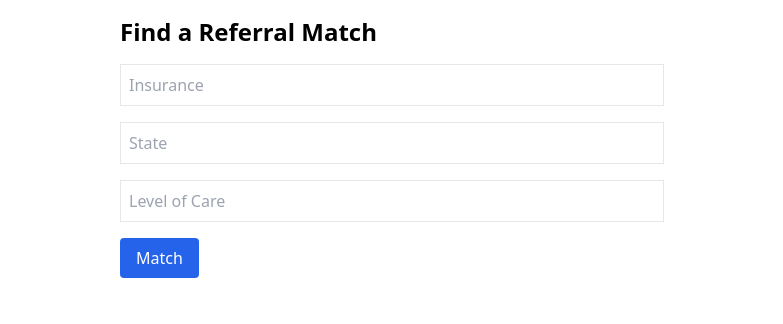
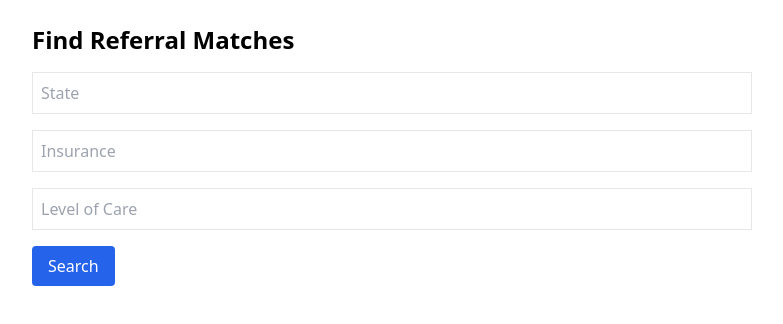
Before and after one commit to WJCorn/referouts, a React (Vite) app in the folder client/: page /match in a window 1280 px wide. Shown: the top 324 px of the page, without its empty margins (248-1031 px from the left). Built offline with nearby package versions, Linux system fonts and the light colour scheme.

Commit message:
Updates to MatchPage

```diff
--- a/client/package.json
+++ b/client/package.json
@@ -10,13 +10,13 @@
   "dependencies": {
     "react": "^18.2.0",
     "react-dom": "^18.2.0",
-    "react-router-dom": "^6.22.3"
+    "react-router-dom": "^6.30.0"
   },
   "devDependencies": {
+    "@vitejs/plugin-react": "^4.0.3",
     "autoprefixer": "^10.4.14",
     "postcss": "^8.4.21",
     "tailwindcss": "^3.3.3",
-    "vite": "^5.1.0",
-    "@vitejs/plugin-react": "^4.0.3"
+    "vite": "^5.1.0"
   }
 }
--- a/client/src/pages/App.jsx
+++ b/client/src/pages/App.jsx
@@ -1,7 +1,33 @@
+import { BrowserRouter as Router, Routes, Route, Link } from "react-router-dom";
+import MatchPage from "./MatchPage"; // Correct relative path
+
 export default function App() {
   return (
-    <div className="p-8 text-center text-xl text-gray-700">
-      <h1 className="text-3xl font-bold text-blue-600">Welcome to Referouts</h1>
+    <Router>
+      <div className="p-8 text-center text-xl text-gray-700">
+        <h1 className="text-3xl font-bold text-blue-600 mb-6">Welcome to Referouts</h1>
+
+        {/* Navigation */}
+        <nav className="space-x-4 mb-6">
+          <Link to="/" className="text-blue-500 hover:underline">Home</Link>
+          <Link to="/match" className="text-blue-500 hover:underline">Match</Link>
+        </nav>
+
+        {/* Page Routing */}
+        <Routes>
+          <Route path="/" element={<Home />} />
+          <Route path="/match" element={<MatchPage />} />
+        </Routes>
+      </div>
+    </Router>
+  );
+}
+
+// Inline Home Component
+function Home() {
+  return (
+    <div>
+      <p>This is the homepage. Use the navigation above to search referrals.</p>
     </div>
-  )
+  );
 }
--- a/client/src/pages/MatchPage.jsx
+++ b/client/src/pages/MatchPage.jsx
@@ -1,88 +1,83 @@
 import { useState } from "react";
 
 export default function MatchPage() {
-  const [form, setForm] = useState({ insurance: "", state: "", levelOfCare: "" });
+  const [form, setForm] = useState({
+    state: "",
+    insurance: "",
+    levelOfCare: "",
+  });
+
   const [results, setResults] = useState([]);
   const [loading, setLoading] = useState(false);
-  const [error, setError] = useState(null);
 
   const handleChange = (e) => {
     setForm({ ...form, [e.target.name]: e.target.value });
   };
 
-  const handleSubmit = async (e) => {
+  const handleSearch = async (e) => {
     e.preventDefault();
     setLoading(true);
     setResults([]);
-    setError(null);
-
-    const params = new URLSearchParams(form).toString();
 
     try {
-      const res = await fetch(`${import.meta.env.VITE_API_BASE_URL}/api/referrals?${params}`);
-      if (!res.ok) throw new Error("Failed to fetch referrals");
-
+      const params = new URLSearchParams(form);
+      const res = await fetch(`${import.meta.env.VITE_API_BASE_URL}/referrals?${params}`);
       const data = await res.json();
       setResults(data);
     } catch (err) {
-      setError("Could not retrieve referrals. Please try again.");
-      console.error("❌ Fetch error:", err);
+      console.error("❌ Error fetching matches:", err);
+    } finally {
+      setLoading(false);
     }
-
-    setLoading(false);
   };
+  console.log("✅ MatchPage is rendering");
 
   return (
-    <div className="max-w-xl mx-auto p-4">
-      <h1 className="text-2xl font-bold mb-4">Find a Referral Match</h1>
-
-      <form onSubmit={handleSubmit} className="space-y-4">
+    <div className="max-w-3xl mx-auto p-6">
+      <h1 className="text-2xl font-bold mb-4">Find Referral Matches</h1>
+      <form onSubmit={handleSearch} className="space-y-4">
         <input
           type="text"
-          name="insurance"
-          placeholder="Insurance"
-          value={form.insurance}
+          name="state"
+          value={form.state}
           onChange={handleChange}
+          placeholder="State"
           className="w-full border p-2"
         />
         <input
           type="text"
-          name="state"
-          placeholder="State"
-          value={form.state}
+          name="insurance"
+          value={form.insurance}
           onChange={handleChange}
+          placeholder="Insurance"
           className="w-full border p-2"
         />
         <input
           type="text"
           name="levelOfCare"
-          placeholder="Level of Care"
           value={form.levelOfCare}
           onChange={handleChange}
+          placeholder="Level of Care"
           className="w-full border p-2"
         />
         <button type="submit" className="bg-blue-600 text-white px-4 py-2 rounded">
-          Match
+          Search
         </button>
       </form>
 
-      {loading && <p className="mt-4">🔄 Loading...</p>}
-      {error && <p className="mt-4 text-red-500">{error}</p>}
+      {loading && <p className="mt-4 text-gray-600">Searching...</p>}
 
       {results.length > 0 && (
-        <div className="mt-6">
-          <h2 className="text-xl font-semibold mb-2">Results:</h2>
-          <ul className="space-y-2">
-            {results.map((provider, i) => (
-              <li key={i} className="p-3 border rounded">
-                <p className="font-bold">{provider.name}</p>
-                <p>{provider.state}</p>
-                <p className="text-sm text-gray-600">
-                  {provider.levelsOfCare?.join(", ")} | {provider.insurances?.join(", ")}
-                </p>
-              </li>
-            ))}
-          </ul>
+        <div className="mt-6 space-y-4">
+          <h2 className="text-xl font-semibold">Matches Found:</h2>
+          {results.map((provider, idx) => (
+            <div key={idx} className="border p-4 rounded shadow">
+              <h3 className="text-lg font-bold">{provider.name}</h3>
+              <p>State: {provider.state}</p>
+              <p>Insurances: {provider.insurances?.join(", ")}</p>
+              <p>Levels of Care: {provider.levelsOfCare?.join(", ")}</p>
+            </div>
+          ))}
         </div>
       )}
     </div>
```
Also changed, not shown: 1 other file (tests, documents, lock files or other folders).
